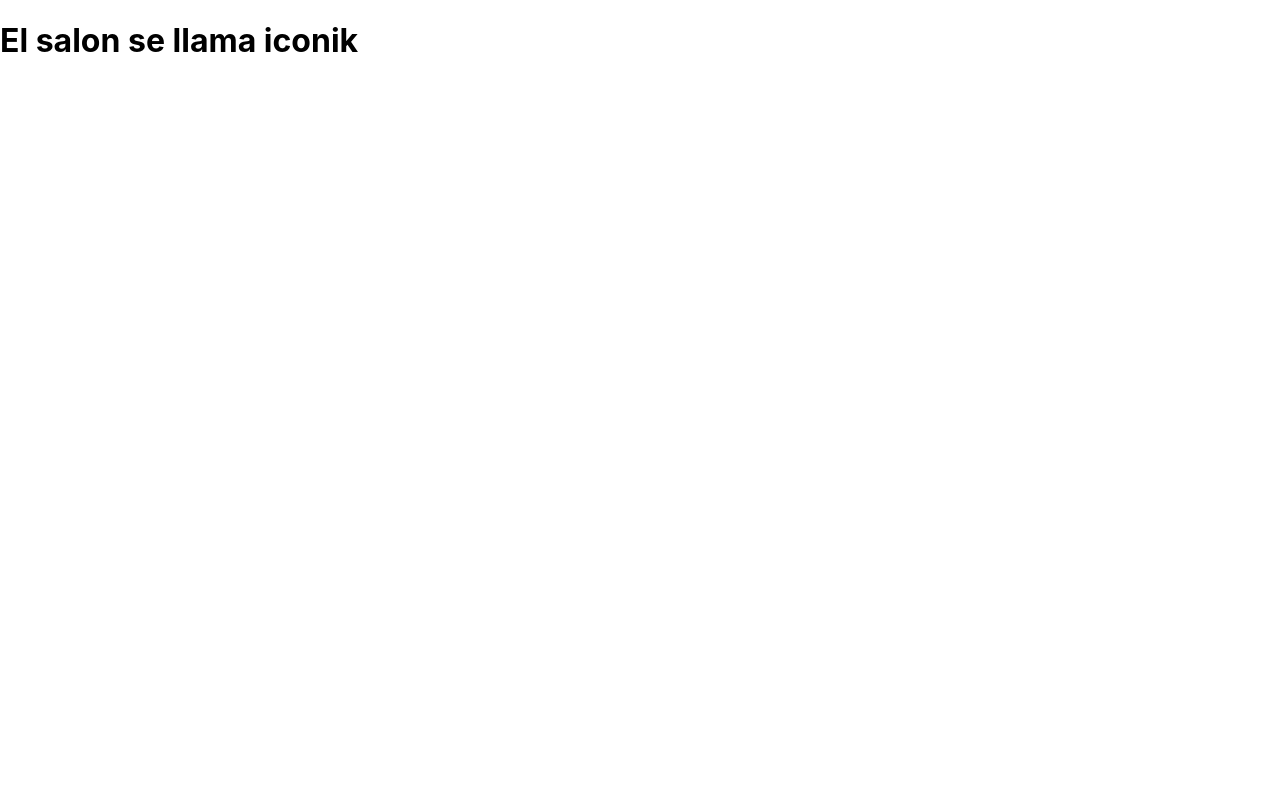
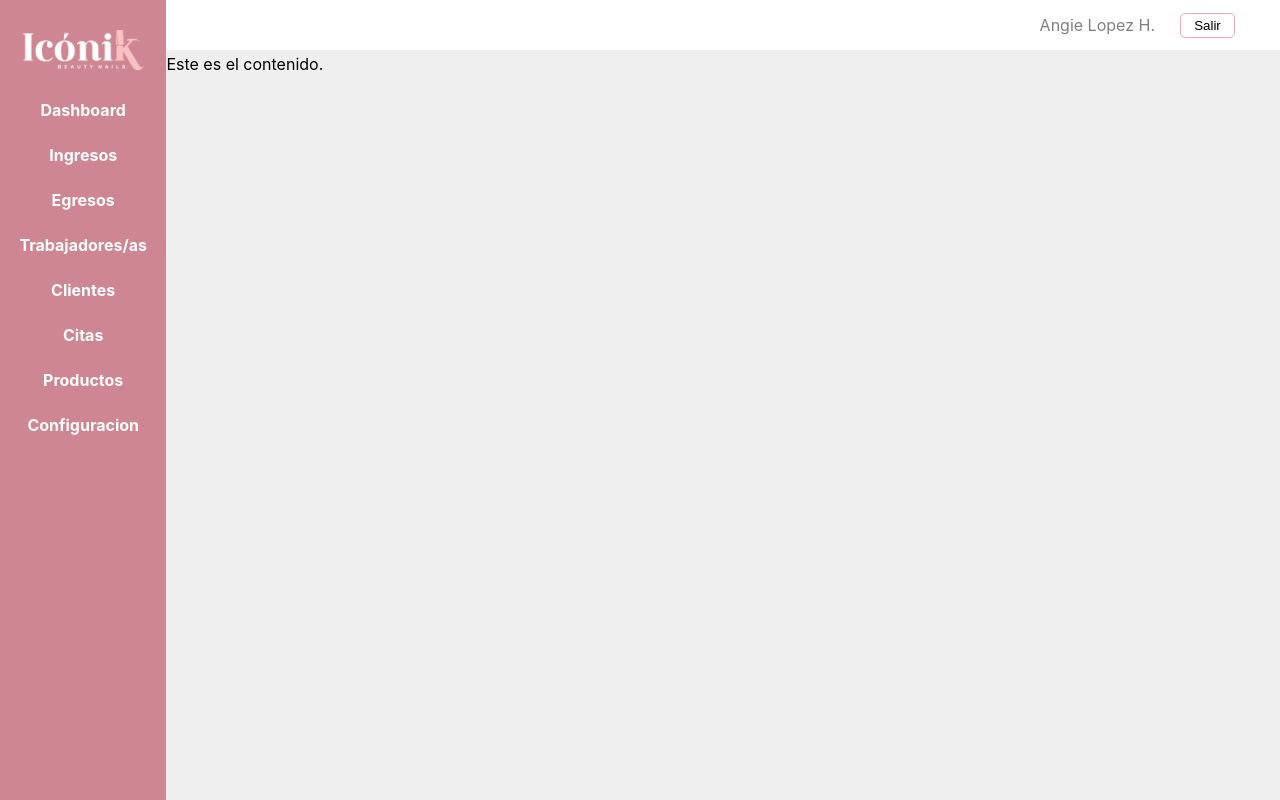
Before and after one commit to Angelica-lopez/angie-iconik, a React (Create React App) app: page / in a window 1280 px wide. Built offline with nearby package versions, Linux system fonts and the light colour scheme.

Commit message:
Create menu and header

```diff
--- a/src/components/App/App.jsx
+++ b/src/components/App/App.jsx
@@ -1,5 +1,29 @@
+import logoIconik from "../../assets/images/logo.png";
+import './app.css';
+
 const App = () => (
-  <h1>El salon se llama iconik</h1>
+  <>
+    <section className="menu">
+      <img className='menu__logoIconik' src={logoIconik} alt="Iconik" />
+      <div className="menu__container">
+        <span className="menu__container-item">Dashboard</span>
+        <span className="menu__container-item">Ingresos</span>
+        <span className="menu__container-item">Egresos</span>
+        <span className="menu__container-item">Trabajadores/as</span>
+        <span className="menu__container-item">Clientes</span>
+        <span className="menu__container-item">Citas</span>
+        <span className="menu__container-item">Productos</span>
+        <span className="menu__container-item">Configuracion</span>
+      </div>
+    </section>
+
+    <header className="header">
+      <span className="header__name">Angie Lopez H.</span>
+      <button className="header__button">Salir</button>
+    </header>
+
+    <span>Este es el contenido.</span>
+  </>
 );
 
 export default App;
--- a/src/components/App/app.css
+++ b/src/components/App/app.css
@@ -0,0 +1,56 @@
+.header {
+  width: 87%;
+  display: inline-flex;
+  height: 50px;
+  flex-direction: row;
+  background-color: #fff;
+  position: absolute;
+  top: 0;
+  align-items: center;
+  justify-content: flex-end;
+  padding-right: 45px;
+  box-sizing: border-box;
+}
+
+.header__name {
+  color: gray;
+  padding-right: 25px;
+}
+
+.header__button {
+  width: 55px;
+  height: 25px;
+  background-color: transparent;
+  border: solid 1px rgb(235, 171, 182);
+  border-radius: 5px  ;
+  font-weight: lighter;
+}
+
+.menu {
+  height: 100vh;
+  display: inline-flex;
+  flex-direction: column;
+  background-color: rgb(205, 134, 146);
+  align-items: center;
+  padding-top: 30px;
+  width: 13%;
+  box-sizing: border-box;
+}
+.menu__logoIconik {
+    margin-bottom: 30px;
+    width: 120px;
+    height: 40px;
+}
+.menu__container {
+  display: inline-flex;
+  flex-direction: column;
+  align-items: center;
+}
+
+
+.menu__container-item {
+  color: white;
+  font-weight: bold;
+  font-size: 16x;
+  padding-bottom: 25px;
+}
--- a/src/index.css
+++ b/src/index.css
@@ -1,10 +1,12 @@
 body {
   margin: 0;
+  background-color: rgb(239, 239, 239);
   font-family: -apple-system, BlinkMacSystemFont, 'Segoe UI', 'Roboto', 'Oxygen',
     'Ubuntu', 'Cantarell', 'Fira Sans', 'Droid Sans', 'Helvetica Neue',
     sans-serif;
   -webkit-font-smoothing: antialiased;
   -moz-osx-font-smoothing: grayscale;
+  box-sizing: content-box;
 }
 
 code {
```
Also changed, not shown: src/assets/images/logo.png (added).
